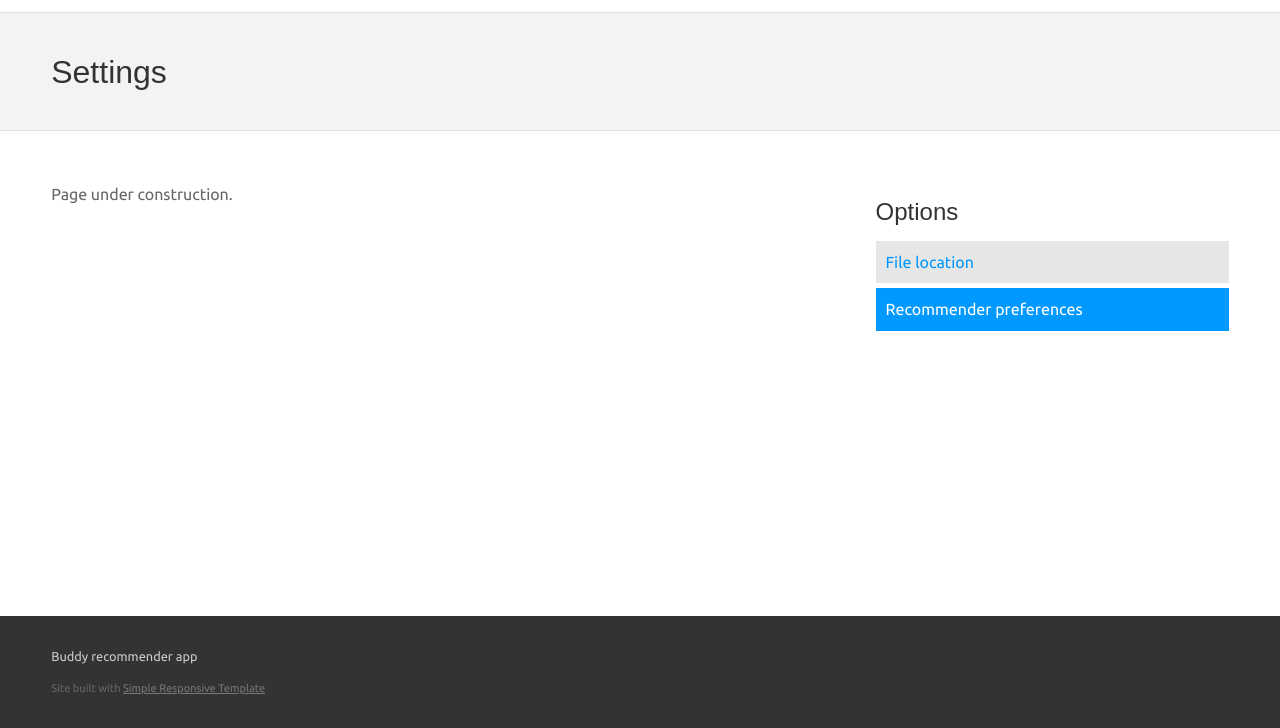
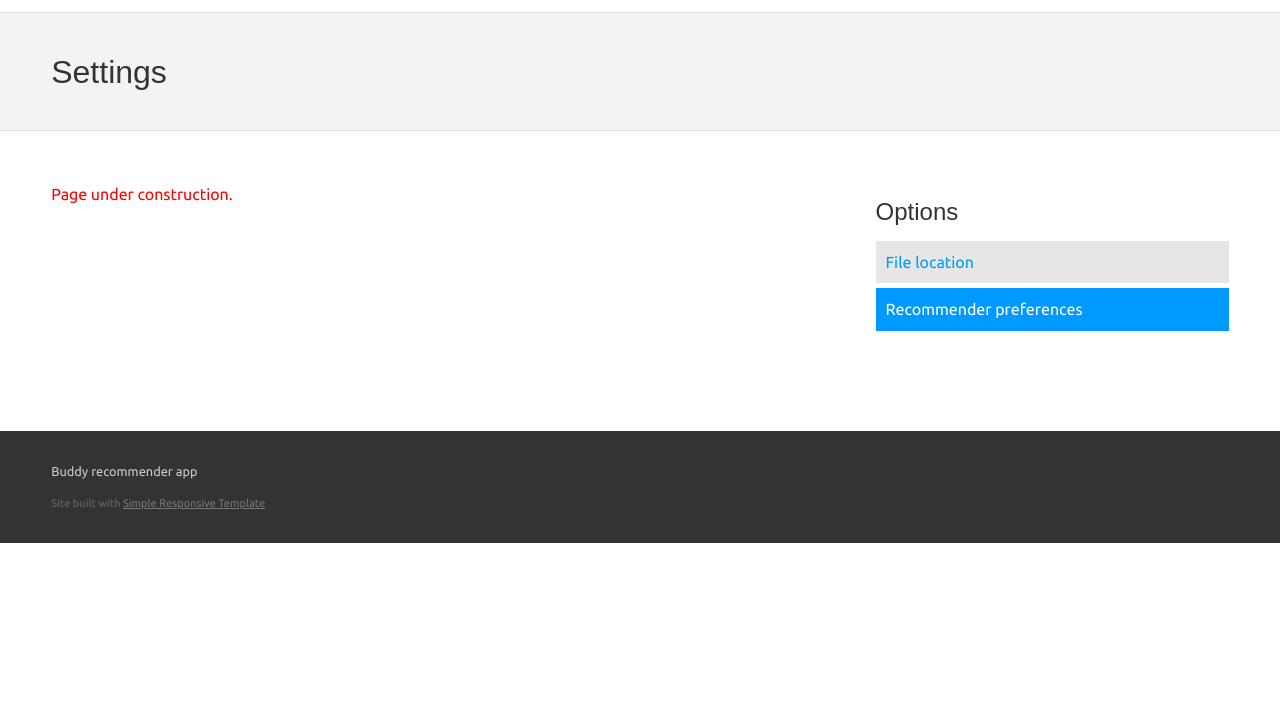
Before and after one commit to arpanak/buddyRecommender, a Java web app: page /settings.jsp in a window 1280 px wide. Shown: the part 72-800 px from the top of the page. Run offline with Tomcat 11, a stand-in JSP engine, Linux system fonts and the light colour scheme; some web fonts are replaced.

Commit message:
styling changes

```diff
--- a/recommender/src/main/webapp/index.jsp
+++ b/recommender/src/main/webapp/index.jsp
@@ -51,11 +51,6 @@
   text-decoration: none;
 }
 
-footer{
-bottom: 0;
-position: absolute;
-width: 100%;
-}
 </style>
 <!-- end CSS-->
 
--- a/recommender/src/main/webapp/settings.jsp
+++ b/recommender/src/main/webapp/settings.jsp
@@ -27,13 +27,6 @@
 <!-- JS-->
 <script src="js/libs/modernizr-2.6.2.min.js"></script>
 <!-- end JS-->
-<style>
-footer{
-bottom: 0;
-position: absolute;
-width: 100%;
-}
-</style>
 </head>
 
 <body id="home">
@@ -73,7 +66,7 @@ width: 100%;
 
 <!-- content area -->
 	<section id="content">
-    Page under construction.
+    <p style="color:red">Page under construction.</p>
 
 </section><!-- #end content area -->
 
```
